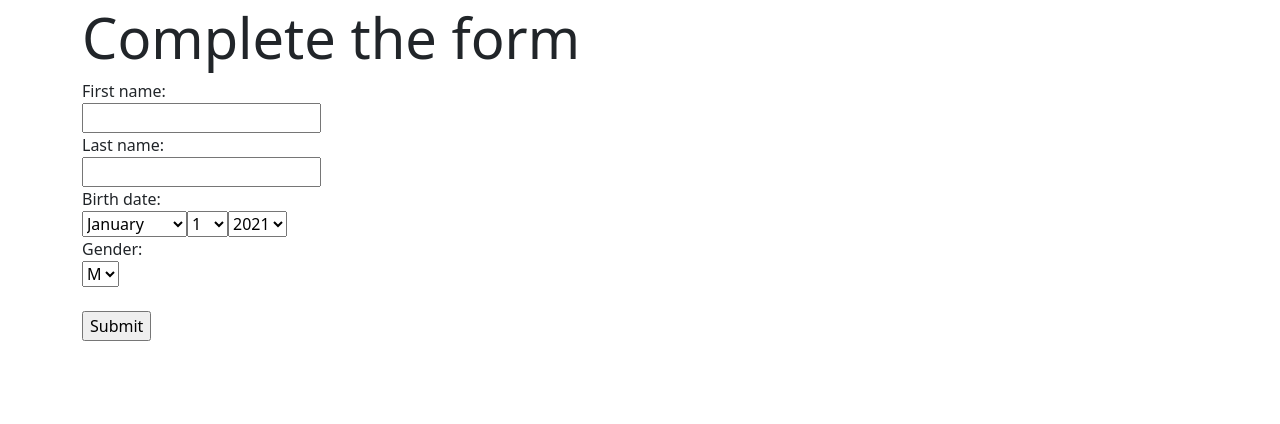
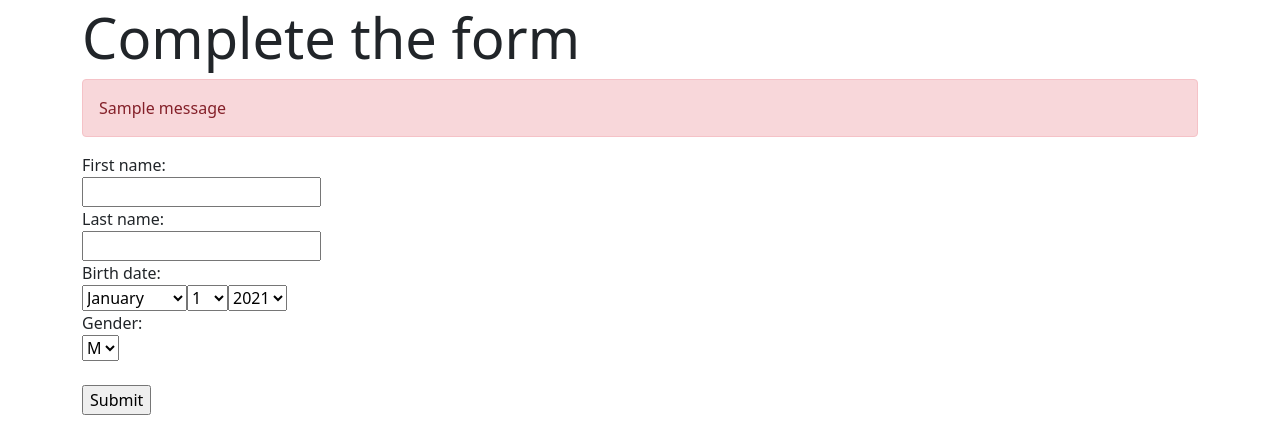
Before and after one commit to atomala98/sound-test-app, a Django app: page / in a window 1280 px wide. Shown: the part 52-476 px from the top of the page. Run offline with Django 3.2, Linux system fonts and the light colour scheme; tables that the repository leaves empty hold one stand-in row (values such as "Sample post"); one stand-in notice (Sample message) is shown; some libraries are stand-ins or nearby versions.

Commit message:
minor fix

```diff
--- a/soundtestapp/mainbackend/admin_views.py
+++ b/soundtestapp/mainbackend/admin_views.py
@@ -21,10 +21,10 @@ def login(request):
                     return redirect('admin_panel')
                 else:
                     message = "Wrong password"
-                    return render(request, 'mainbackend/admin_logon.html', {'form': form, 'message': message})
+                    return render(request, 'mainbackend/admin_logon.html', {'form': form, 'messages': [message]})
             else:
                 message = f"No account with login {login}"
-                return render(request, 'mainbackend/admin_logon.html', {'form': form, 'message': message})
+                return render(request, 'mainbackend/admin_logon.html', {'form': form, 'messages': [message]})
     return render(request, 'mainbackend/admin_logon.html', {'form': form})
 
 
@@ -56,7 +56,7 @@ def create_exam(request):
                 return redirect('admin_panel')
             else:
                 message = 'Test name already taken'
-                return render(request, 'mainbackend/create_exam.html', {'admin': admin, 'form': form, 'message': message})
+                return render(request, 'mainbackend/create_exam.html', {'admin': admin, 'form': form, 'messages': [message]})
     return render(request, 'mainbackend/create_exam.html', {'admin': admin, 'form': form})
 
 
--- a/soundtestapp/mainbackend/templates/mainbackend/base.html
+++ b/soundtestapp/mainbackend/templates/mainbackend/base.html
@@ -29,8 +29,8 @@
         <div class="page-header">
             <h1 class="display-4">{% block start %}{% endblock %}</h1>
         </div>
-        {% if message %}
-            {% for i in message %}
+        {% if messages %}
+            {% for message in messages %}
                 <div class="alert alert-danger" role="alert">
                     {{ message }}
                 </div>
```
